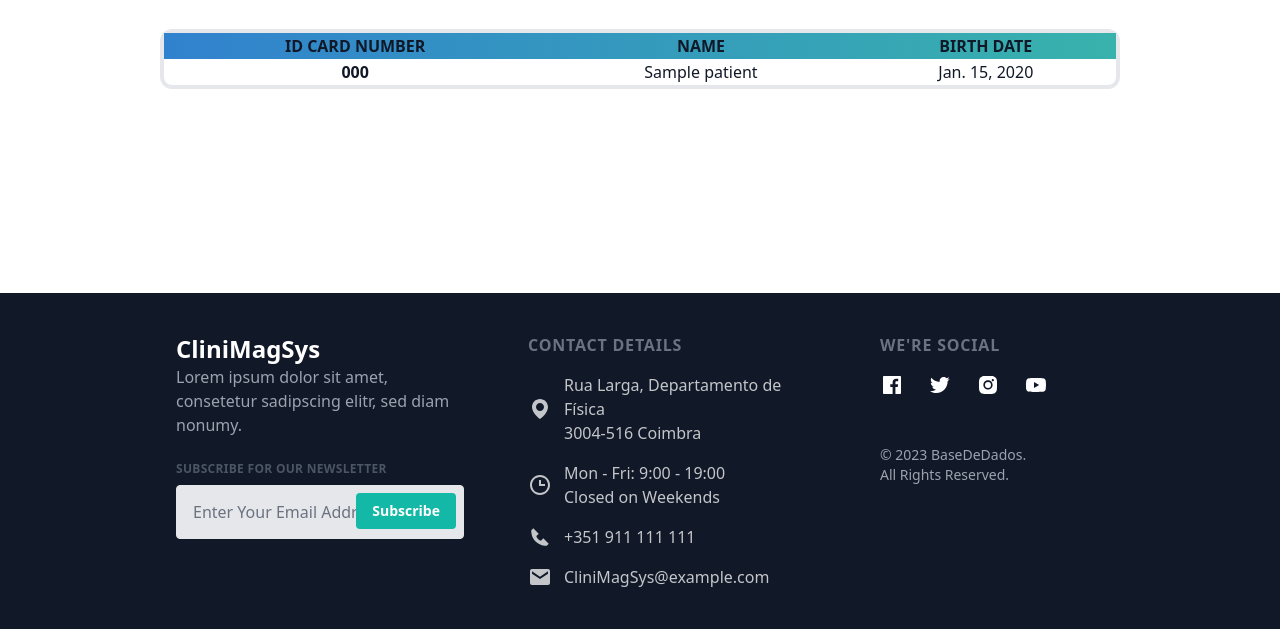
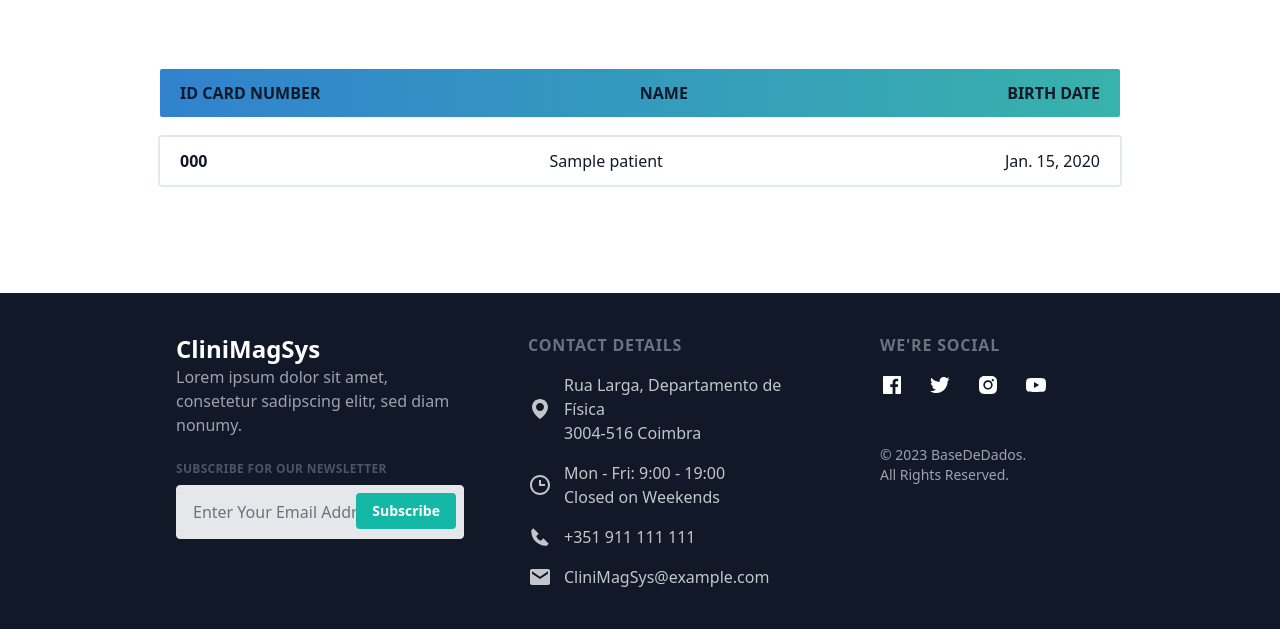
Before and after one commit to AzoreanBoy/hospitalMS, a Django app: page /patients/ in a window 1280 px wide. Shown: the part 171-800 px from the top of the page. Run offline with Django 4.2, Linux system fonts and the light colour scheme; tables that the repository leaves empty hold one stand-in row (values such as "Sample post"); some libraries are stand-ins or nearby versions.

Commit message:
quick update

```diff
--- a/app/templates/app/patients.html
+++ b/app/templates/app/patients.html
@@ -2,8 +2,9 @@
 {% block content %}
   {% include 'app/header.html' %}
   {% include 'app/hero2.html' %}
-  <section>
-    <div class="mx-40 mt-10 border-4 rounded-xl">
+  {% comment %}
+  <section class="my-20 mx-20 lg:mx-40">
+    <div class="border-2 rounded-md">
       <table class="grip grid-cols-3 w-full table-auto">
         <thead class="uppercase bg-blue-teal-gradient">
           <tr class="">
@@ -15,7 +16,7 @@
         <tbody class="">
           <div class="">
             {% for pat in patients %}
-              <tr class="text-center hover:bg-violet-500" onclick="window.location='{% url 'patientdetails' pat.id_card_number %}'">
+              <tr class="text-center hover:bg-teal-300" onclick="window.location='{% url 'patientdetails' pat.id_card_number %}'">
                 <th>{{ pat.id_card_number }}</th>
                 <td>{{ pat.name }}</td>
                 <td>{{ pat.birth_date }}</td>
@@ -26,4 +27,22 @@
       </table>
     </div>
   </section>
+  {% endcomment %}
+
+  <section class="my-20 mx-20 lg:mx-40">
+    <div class="flex flex-row justify-between py-3 px-5 uppercase font-bold bg-blue-teal-gradient rounded-sm">
+      <p>Id Card Number</p>
+      <p>Name</p>
+      <p>Birth Date</p>
+    </div>
+    <div>
+      {% for pat in patients %}
+        <div class="flex flex-row justify-between ring-2 ring-slate-200 hover:bg-teal-300 rounded-sm py-3 px-5 my-5" onclick="window.location='{% url 'patientdetails' pat.id_card_number %}'">
+          <div class="font-bold">{{ pat.id_card_number }}</div>
+          <div>{{ pat.name }}</div>
+          <div>{{ pat.birth_date }}</div>
+        </div>
+      {% endfor %}
+    </div>
+  </section>
 {% endblock %}
--- a/theme/static/css/dist/styles.css
+++ b/theme/static/css/dist/styles.css
@@ -854,6 +854,11 @@ select {
   margin-bottom: 0.75rem;
 }
 
+.my-5 {
+  margin-top: 1.25rem;
+  margin-bottom: 1.25rem;
+}
+
 .-mb-3 {
   margin-bottom: -0.75rem;
 }
@@ -1134,10 +1147,32 @@ select {
   border-radius: 0.5rem;
 }
 
+.rounded-md {
+  border-radius: 0.375rem;
+}
+
 .rounded-xl {
   border-radius: 0.75rem;
 }
 
+.rounded-sm {
+  border-radius: 0.125rem;
+}
+
+.rounded-3xl {
+  border-radius: 1.5rem;
+}
+
+.rounded-l {
+  border-top-left-radius: 0.25rem;
+  border-bottom-left-radius: 0.25rem;
+}
+
+.rounded-s {
+  border-start-start-radius: 0.25rem;
+  border-end-start-radius: 0.25rem;
+}
+
 .border {
   border-width: 1px;
 }
@@ -1348,9 +1392,14 @@ select {
   padding-bottom: 1.5rem;
 }
 
-.py-10 {
-  padding-top: 2.5rem;
-  padding-bottom: 2.5rem;
+.px-2 {
+  padding-left: 0.5rem;
+  padding-right: 0.5rem;
+}
+
+.py-3 {
+  padding-top: 0.75rem;
+  padding-bottom: 0.75rem;
 }
 
 .pb-8 {
@@ -1555,8 +1604,44 @@ select {
   box-shadow: var(--tw-ring-offset-shadow), var(--tw-ring-shadow), var(--tw-shadow, 0 0 #0000);
 }
 
+.ring {
+  --tw-ring-offset-shadow: var(--tw-ring-inset) 0 0 0 var(--tw-ring-offset-width) var(--tw-ring-offset-color);
+  --tw-ring-shadow: var(--tw-ring-inset) 0 0 0 calc(3px + var(--tw-ring-offset-width)) var(--tw-ring-color);
+  box-shadow: var(--tw-ring-offset-shadow), var(--tw-ring-shadow), var(--tw-shadow, 0 0 #0000);
+}
+
+.ring-2 {
+  --tw-ring-offset-shadow: var(--tw-ring-inset) 0 0 0 var(--tw-ring-offset-width) var(--tw-ring-offset-color);
+  --tw-ring-shadow: var(--tw-ring-inset) 0 0 0 calc(2px + var(--tw-ring-offset-width)) var(--tw-ring-color);
+  box-shadow: var(--tw-ring-offset-shadow), var(--tw-ring-shadow), var(--tw-shadow, 0 0 #0000);
+}
+
 .ring-slate-900\/5 {
   --tw-ring-color: rgb(15 23 42 / 0.05);
+}
+
+.ring-inherit {
+  --tw-ring-color: inherit;
+}
+
+.ring-teal-300 {
+  --tw-ring-opacity: 1;
+  --tw-ring-color: rgb(94 234 212 / var(--tw-ring-opacity));
+}
+
+.ring-slate-300 {
+  --tw-ring-opacity: 1;
+  --tw-ring-color: rgb(203 213 225 / var(--tw-ring-opacity));
+}
+
+.ring-slate-400 {
+  --tw-ring-opacity: 1;
+  --tw-ring-color: rgb(148 163 184 / var(--tw-ring-opacity));
+}
+
+.ring-slate-200 {
+  --tw-ring-opacity: 1;
+  --tw-ring-color: rgb(226 232 240 / var(--tw-ring-opacity));
 }
 
 .transition {
@@ -1748,6 +1858,11 @@ select {
     margin-right: 1rem;
   }
 
+  .lg\:mx-40 {
+    margin-left: 10rem;
+    margin-right: 10rem;
+  }
+
   .lg\:mt-0 {
     margin-top: 0px;
   }
```
Also changed, not shown: other parts of theme/static/css/dist/styles.css (+42 -5 lines).
